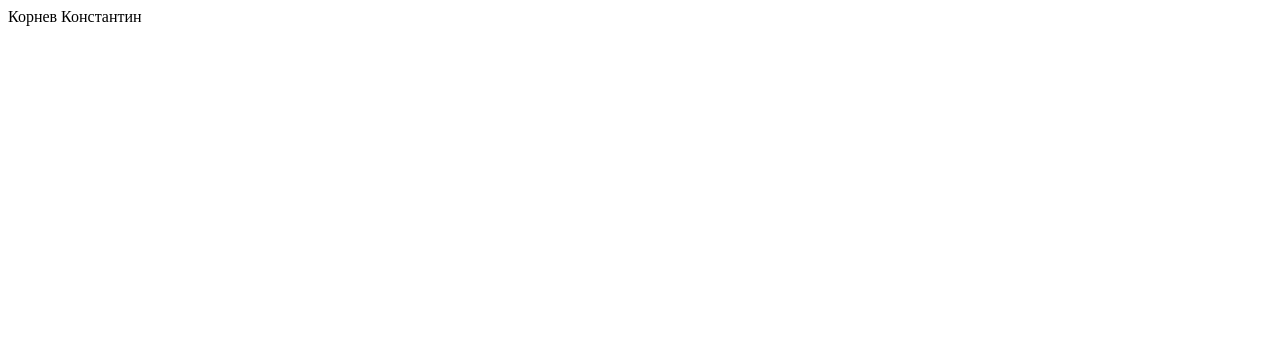
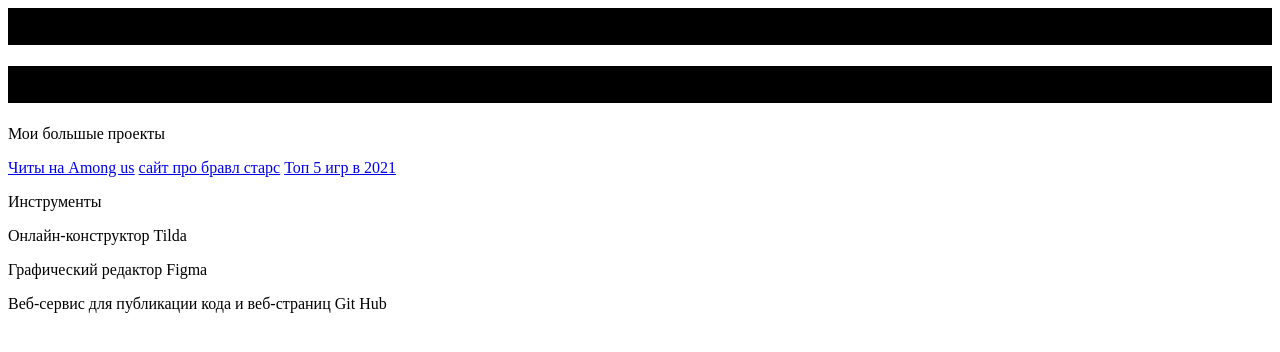
Before and after one commit to kostya8334/myportfolio, a plain HTML site: page index.html in a window 1280 px wide. Drawn offline with Linux system fonts and the light colour scheme.

Commit message:
Update index.html

```diff
--- a/index.html
+++ b/index.html
@@ -1,4 +1,17 @@
 <html>
-<head>
-<title="text color">Корнев Константин</title>
-</head>
+  <head>
+    <h1 style="text-align:center;text-color:Yellow;background-color:black;">Корнев Константин</h1>
+      </head>
+  <body>
+
+<h1 style="text-align:center;text-color:Yellow;background-color:black;">Корнев Константин</h1>
+  <p>Мои большые проекты</P>
+  <a href="https://kostya8334.github.io/qdycqudcuydcjcb/">Читы на Among us</a>
+  <a href="https://kostya8334.github.io/youtube8532/">сайт про бравл старс</a>
+  <a href="https://kostya8334.github.io/games3334/">Топ 5 игр в 2021</a>
+  <p>Инструменты</p>
+ <p>Онлайн-конструктор Tilda</p>
+<p>Графический редактор Figma</p>
+<p>Веб-сервис для публикации кода и веб-страниц Git Hub</p>
+  </body>
+</html>
```
